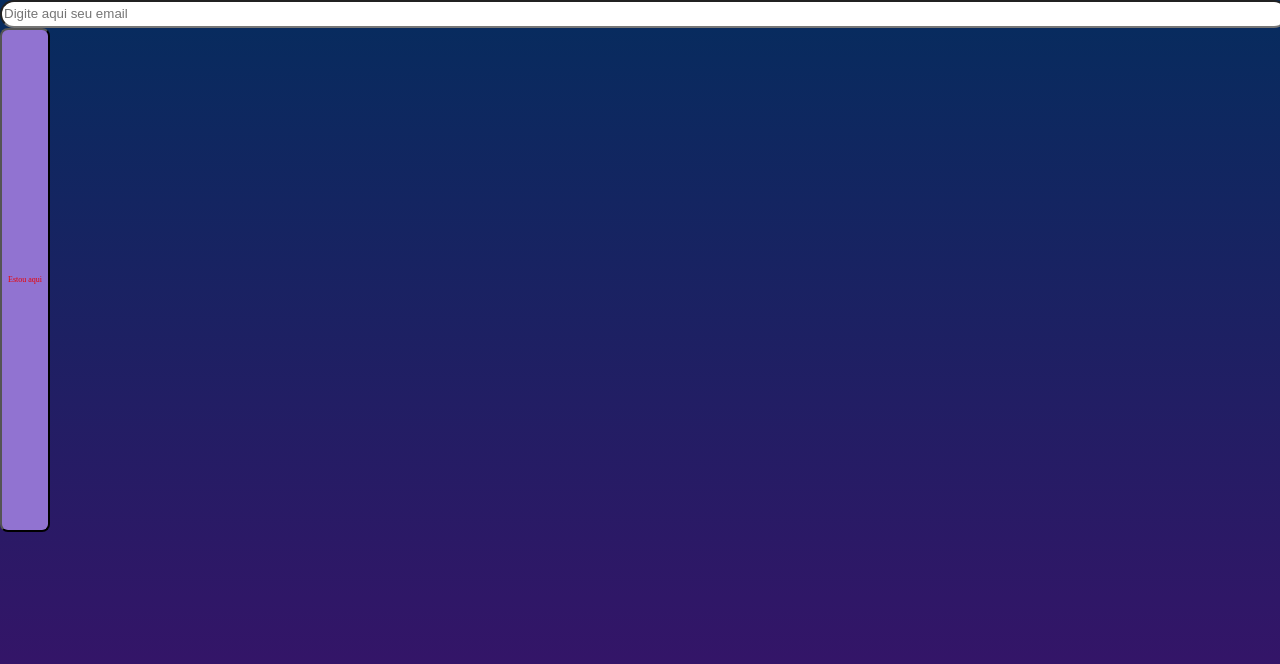
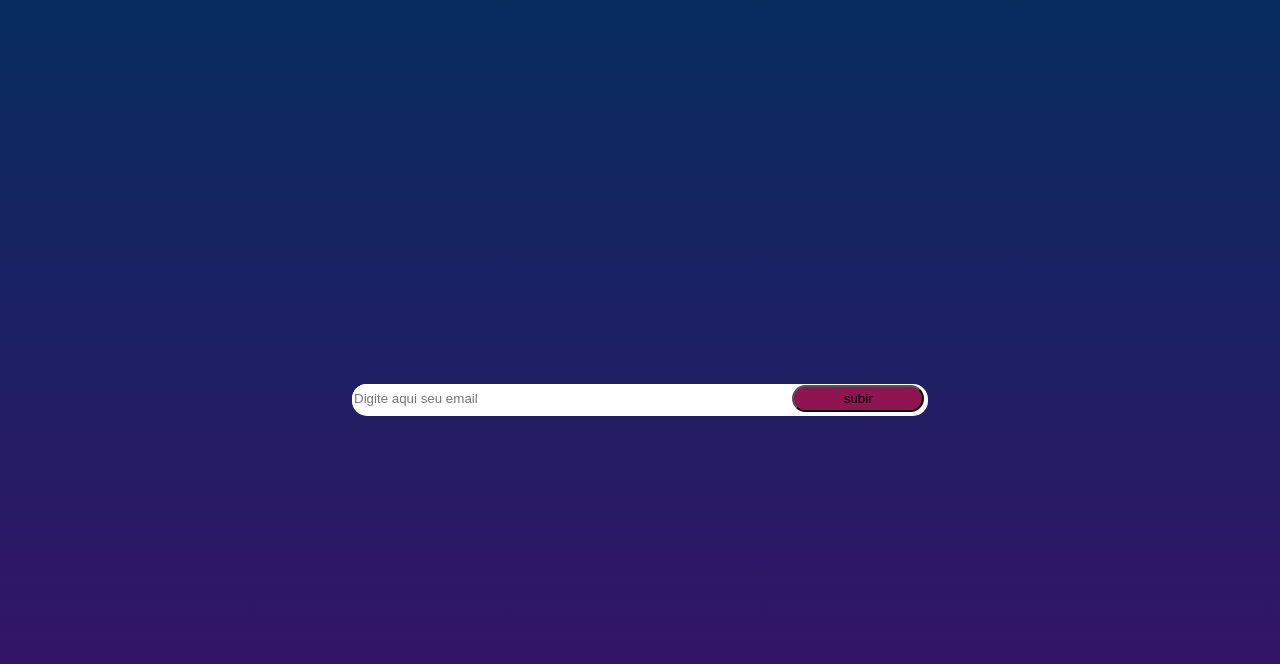
Before and after one commit to 2023-2S-SENAI-SP-FE/cyber-motors-projeto, a plain HTML site: page index.html in a window 1280 px wide. Drawn offline with Linux system fonts and the light colour scheme.

Commit message:
feat: criando o botão do footer

```diff
--- a/css/footer.css
+++ b/css/footer.css
@@ -1,34 +1,40 @@
-.container {
+.footerSpace {
     width: 100%;
-    height: 90%;
-    border: red;
+    height: 100vh;
+    display: flex;
+    align-items: center;
+    justify-content: center;
+}
+
+.footerContainer {
+    width: 45%;
+    min-width: 10rem;
+    flex-wrap: nowrap;
+    height: 4%;
+    background-color: white;
+    border-radius: 15px;
 }
 
 .barraEmail {
-    width: 100%;
-    height: 3%;
-    background: #ffffff;
-    border-radius: 116.73px;
-    backdrop-filter: blur(11.67px)
+    width: 75%;
+    height: 85%;
+    border: none;
+    box-shadow: none;
+    border-radius: 15px;
 }
 
 .botaoEmail {
-    width: 50px;
-    height: 70%;
-    padding: 4px 0;
-    background: #9173D1;
-    border-radius: 8px;
-    justify-content: center;
-    align-items: center;
-    gap: 10.46px;
-    display: inline-flex
+    width: 23%;
+    height: 85%;
+    white-space: noWrap;
+    border-radius: 15px;
+    background-color: #8e1552;
 }
 
-.nomeBotao {
-    text-align:center;
-    color: rgb(234, 0, 0);
-    font-size: 8px;
-    font-family: Orbitron;
-    font-weight: 10px;
-    word-wrap: break-word
+.barraEmail:focus {
+    outline: none;
 }
+
+.divEmailFocada {
+    border: 2px solid black;
+}
--- a/index.html
+++ b/index.html
@@ -10,12 +10,15 @@
 </head>
 <body>
 
-    <div class="container">
-        <input type="text" class="barraEmail" placeholder="Digite aqui seu email">
-            <button type="button" class="botaoEmail">
-                <div class="nomeBotao"> Estou aqui </div>
+    <div class="footerSpace">
+
+        <div class="footerContainer" id="divEmail">
+            <input type="email" class="barraEmail" placeholder="Digite aqui seu email" id="email">
+            <button type="submit" class="botaoEmail">subir</button>
+        </div>
+        <!-- <img src="https://www.floralondrina.com.br/img/products/muda-de-jaca-artocarpus-heterophyllus_1_1200.jpg" height="40px" weight="20px"> -->
+
     </div>
-
-
+    <script src="./js/footer.js"></script>
 </body>
 </html>
--- /dev/null
+++ b/js/footer.js
@@ -0,0 +1,6 @@
+document.getElementById('email').addEventListener('focus', () => {
+    document.getElementById('divEmail').classList.add('divEmailFocada')
+})
+document.getElementById('email').addEventListener('blur', () => {
+    document.getElementById('divEmail').classList.remove('divEmailFocada')
+})
```
